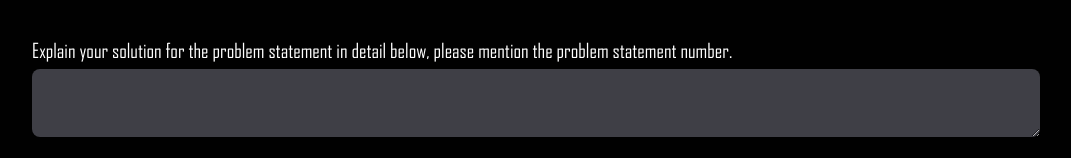
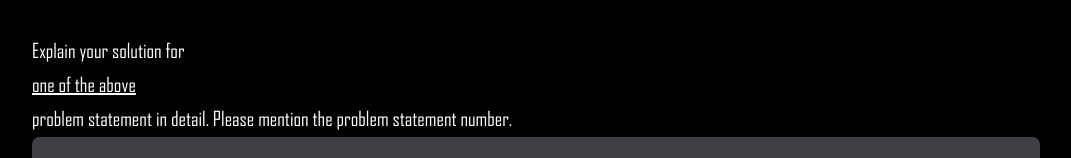
Before and after one commit to shreyaskaundinya/hallothon-website, a Next.js app: page /register in a window 1280 px wide. Shown: the part 1290-1448 px from the top of the page, without its empty margins (104-1175 px from the left). Built offline with nearby package versions, Linux system fonts and the light colour scheme; no server answers; a web font is replaced by a local one.

Commit message:
Register update

```diff
--- a/src/components/RegistrationForm.js
+++ b/src/components/RegistrationForm.js
@@ -323,7 +323,7 @@ function RegistrationForm() {
                     <br></br>
                     <span><span className='text-red-600 font-bold'>5.</span> Come up with a problem statement and explain your solution in detail for the same</span>
                     <br></br>
-                    Explain your solution for the problem statement in detail below, please mention the problem statement number.
+                    Explain your solution for <u>one of the above</u> problem statement in detail. Please mention the problem statement number.
                     <textarea
                         required
                         type='text'
```
